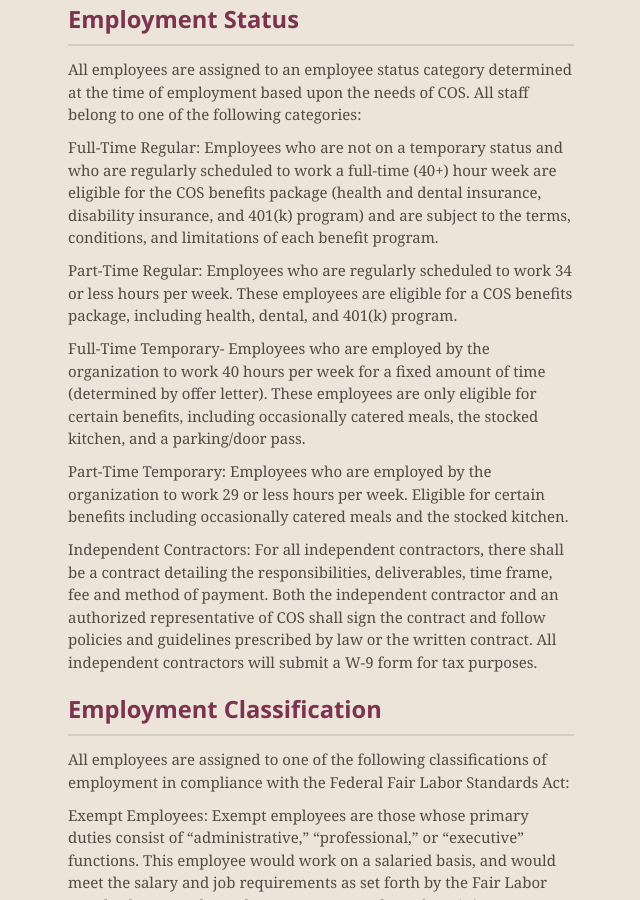
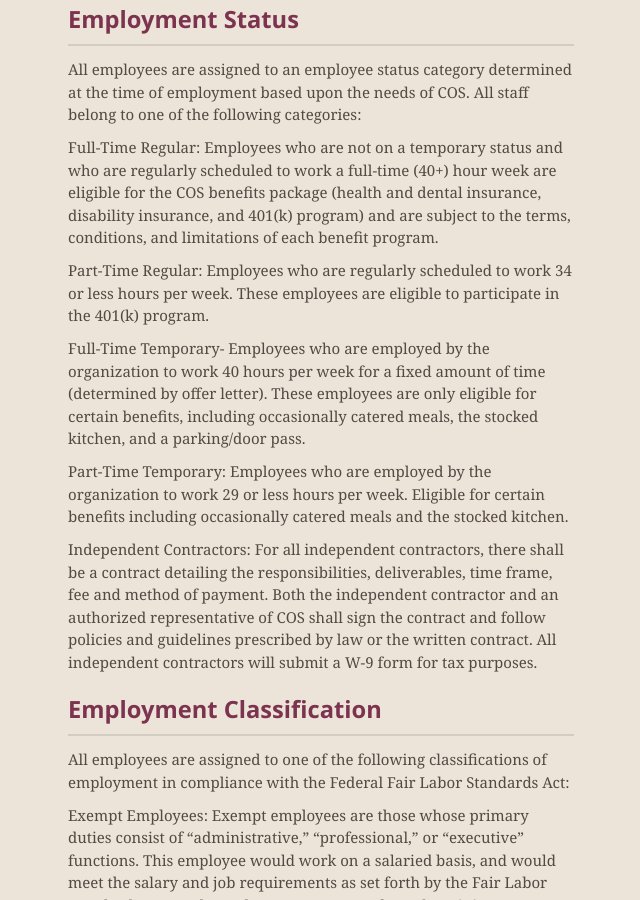
Before and after one commit to CenterForOpenScience/Policies-and-Procedures, a Jekyll site: the page built from index.md, in a window 1280 px wide and 900 px high, scrolled down 5722 px. Shown: the whole window, without its empty margins (319-959 px from the left). Built offline with Jekyll 4.4.1, drawn with Linux system fonts in a browser that asks for light colours; nearby versions of some CDN libraries; our own code applies the rules of GitHub Pages for plain Markdown files.

Commit message:
Update index.md

```diff
--- a/index.md
+++ b/index.md
@@ -133,7 +133,7 @@
 
 Full-Time Regular: Employees who are not on a temporary status and who are regularly scheduled to work a full-time (40+) hour week are eligible for the COS benefits package (health and dental insurance, disability insurance, and 401(k) program) and are subject to the terms, conditions, and limitations of each benefit program.
 
-Part-Time Regular: Employees who are regularly scheduled to work 34 or less hours per week. These employees are eligible for a COS benefits package, including health, dental, and 401(k) program.
+Part-Time Regular: Employees who are regularly scheduled to work 34 or less hours per week. These employees are eligible to participate in the 401(k) program.
 
 Full-Time Temporary- Employees who are employed by the organization to work 40 hours per week for a fixed amount of time (determined by offer letter).  These employees are only eligible for certain benefits, including occasionally catered meals, the stocked kitchen, and a parking/door pass.
 
```
